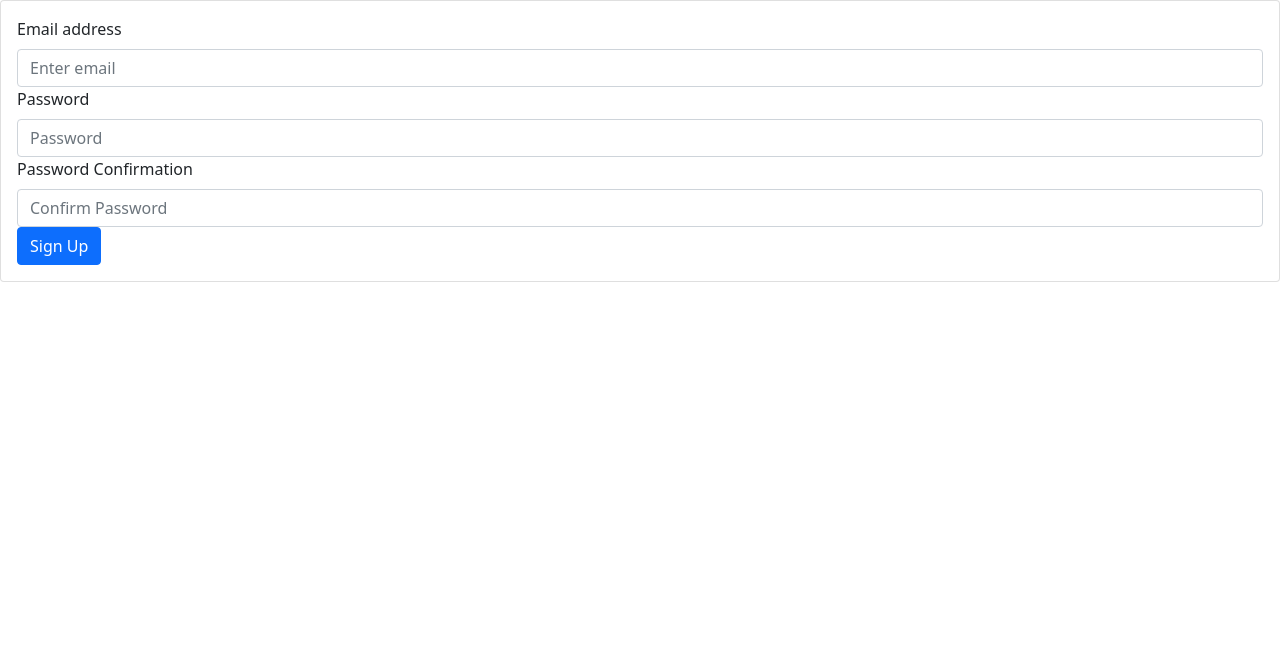
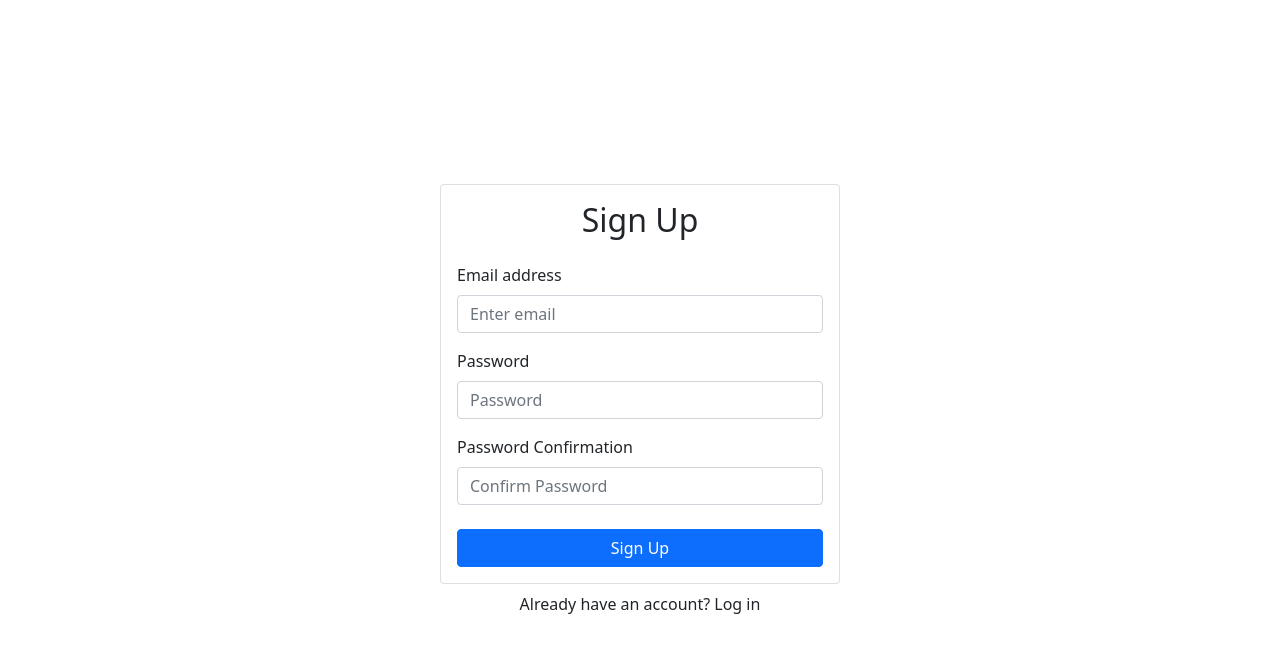
Before and after one commit to ZimmAgu/storage-cloud, a React (Create React App) app: page /signup in a window 1280 px wide. Shown: the top 652 px of the page. Built offline with nearby package versions, Linux system fonts and the light colour scheme.

Commit message:
Styles for log in sheet created

```diff
--- a/src/myComponents/signUp.js
+++ b/src/myComponents/signUp.js
@@ -1,33 +1,45 @@
-import React from 'react';
-import {Card, Form, Button} from 'react-bootstrap'
+import {React, useRef} from 'react';
+import {Button, Card, Container, Form} from 'react-bootstrap'
 import 'bootstrap/dist/css/bootstrap.min.css';
 
+
 function SignUpForm () {
+
+    const signUpEmailRef = useRef();
+    const signUpPasswordRef = useRef();
+    const signUpPasswordConfRef = useRef();
+
     return (
         <>
+            <Container className="d-flex justify-content-center align-items-center" style={{minHeight: "100vh"}}>
+                <div className="w-100" style={{maxWidth: "25em"}}>
                     <Card>
                         <Card.Body>
+                            <h2 className="text-center mb-4">Sign Up</h2>
                             <Form>
-                        <Form.Group controlId="signup_Form_Email">
+                                <Form.Group className="mb-3" id="signup_Form_Email" ref={signUpEmailRef}>
                                     <Form.Label>Email address</Form.Label>
                                     <Form.Control type="email" placeholder="Enter email" required/>
                                 </Form.Group>
 
 
-                        <Form.Group controlId="signup_Form_Password">
+                                <Form.Group className="mb-3" id="signup_Form_Password" ref={signUpPasswordRef}>
                                     <Form.Label>Password</Form.Label>
                                     <Form.Control type="password" placeholder="Password" required/>
                                 </Form.Group>
 
-                        <Form.Group controlId="signup_Password_Confirmation">
+                                <Form.Group className="mb-4" id="signup_Password_Confirmation" ref={signUpPasswordConfRef}>
                                     <Form.Label>Password Confirmation</Form.Label>
                                     <Form.Control type="password" placeholder="Confirm Password" required/>
                                 </Form.Group>
 
-                        <Button type="submit">Sign Up</Button>
+                                <Button className="w-100 " type="submit">Sign Up</Button>
                             </Form>
                         </Card.Body>
                     </Card>
+                    <div className="w-100 text-center mt-2">Already have an account? Log in</div>
+                </div>
+            </Container>
         </>
     )
 }
```
Lines whose indentation alone changed are shown as unchanged.
